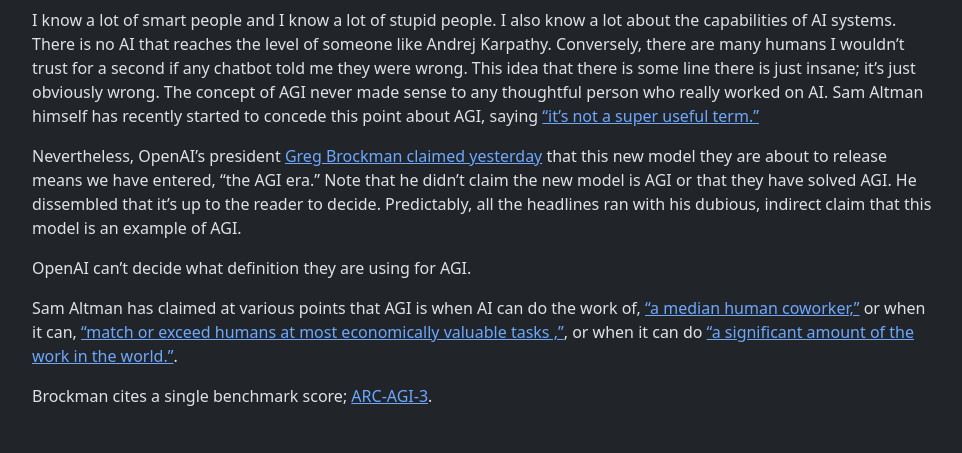
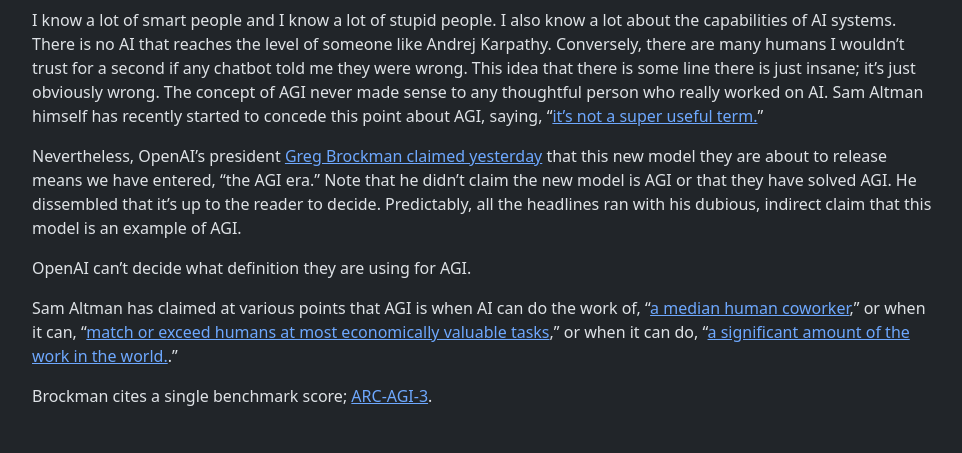
Before and after one commit to cjtrowbridge-com/cjtrowbridge.com, a Jekyll site: the page built from projects/2026-09-04-agi-still-isnt-real/index.md, in a window 1280 px wide and 900 px high, scrolled down 695 px. Shown: the part 251-704 px from the top of the window, without its empty margins (158-1120 px from the left). Built offline with Jekyll 4.4.1, drawn with Linux system fonts in a browser that asks for light colours; nearby versions of some CDN libraries.

Commit message:
grammar fixes

```diff
--- a/projects/2026-09-04-agi-still-isnt-real/index.md
+++ b/projects/2026-09-04-agi-still-isnt-real/index.md
@@ -22,13 +22,13 @@
 
 The concept of AGI is the idea that there is some moment when AI systems are equivalent in capability to humans. The problem with this idea is that there is no one-dimensional measure of intelligence or capability (either in humans or in AI systems). This is not a real term in research. It's a marketing term used by people who never studied computer science or artificial intelligence, or by hype-bois with AI psychosis who are jsut regurgitating the slop being fed to them by marketers, confindently resassured by sycophantic LLMs that their latest ChatGPT session is somehow going to, "usher humanity into a new era of harmonic convergence."
 
-I know a lot of smart people and I know a lot of stupid people. I also know a lot about the capabilities of AI systems. There is no AI that reaches the level of someone like Andrej Karpathy. Conversely, there are many humans I wouldn't trust for a second if any chatbot told me they were wrong. This idea that there is some line there is just insane; it's just obviously wrong. The concept of AGI never made sense to any thoughtful person who really worked on AI. Sam Altman himself has recently started to concede this point about AGI, saying ["it's not a super useful term."](https://www.cnbc.com/2025/08/11/sam-altman-says-agi-is-a-pointless-term-experts-agree.html)
+I know a lot of smart people and I know a lot of stupid people. I also know a lot about the capabilities of AI systems. There is no AI that reaches the level of someone like Andrej Karpathy. Conversely, there are many humans I wouldn't trust for a second if any chatbot told me they were wrong. This idea that there is some line there is just insane; it's just obviously wrong. The concept of AGI never made sense to any thoughtful person who really worked on AI. Sam Altman himself has recently started to concede this point about AGI, saying, "[it's not a super useful term.](https://www.cnbc.com/2025/08/11/sam-altman-says-agi-is-a-pointless-term-experts-agree.html)"
 
 Nevertheless, OpenAI's president [Greg Brockman claimed yesterday](https://www.businessinsider.com/astra-model-launch-agi-milestone-openai-greg-brockman-2026-9) that this new model they are about to release means we have entered, "the AGI era." Note that he didn't claim the new model is AGI or that they have solved AGI. He dissembled that it's up to the reader to decide. Predictably, all the headlines ran with his dubious, indirect claim that this model is an example of AGI.
 
 OpenAI can't decide what definition they are using for AGI.
 
-Sam Altman has claimed at various points that AGI is when AI can do the work of, ["a median human coworker,"](https://www.youtube.com/shorts/vd9GxG5Qn-k) or when it can, ["match or exceed humans at most economically valuable tasks ,"](https://www.forbes.com/sites/anishasircar/2026/08/28/openai-says-agi-is-coming-by-year-end-it-also-just-had-the-worst-safety-crisis-in-its-history/), or when it can do ["a significant amount of the work in the world."](https://www.cnbc.com/2025/08/11/sam-altman-says-agi-is-a-pointless-term-experts-agree.html).
+Sam Altman has claimed at various points that AGI is when AI can do the work of, "[a median human coworker](https://www.youtube.com/shorts/vd9GxG5Qn-k)," or when it can, "[match or exceed humans at most economically valuable tasks](https://www.forbes.com/sites/anishasircar/2026/08/28/openai-says-agi-is-coming-by-year-end-it-also-just-had-the-worst-safety-crisis-in-its-history/)," or when it can do, "[a significant amount of the work in the world.](https://www.cnbc.com/2025/08/11/sam-altman-says-agi-is-a-pointless-term-experts-agree.html)."
 
 Brockman cites a single benchmark score; [ARC-AGI-3](https://arcprize.org/blog/astra).
 
```
